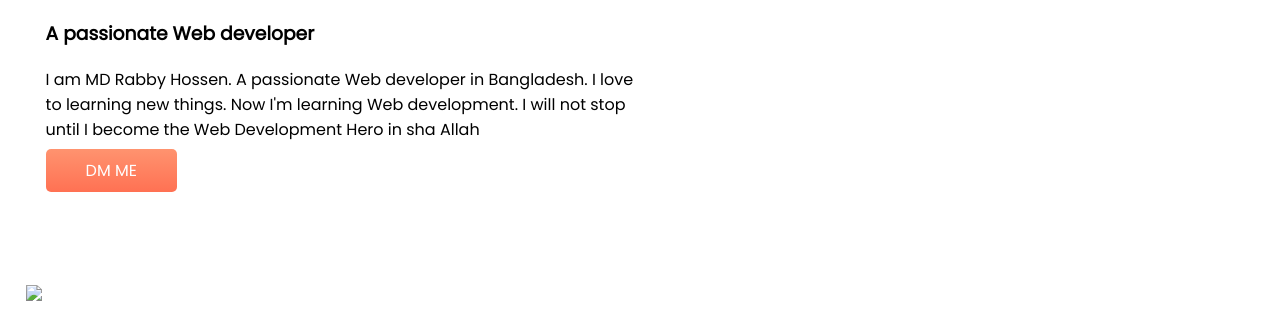
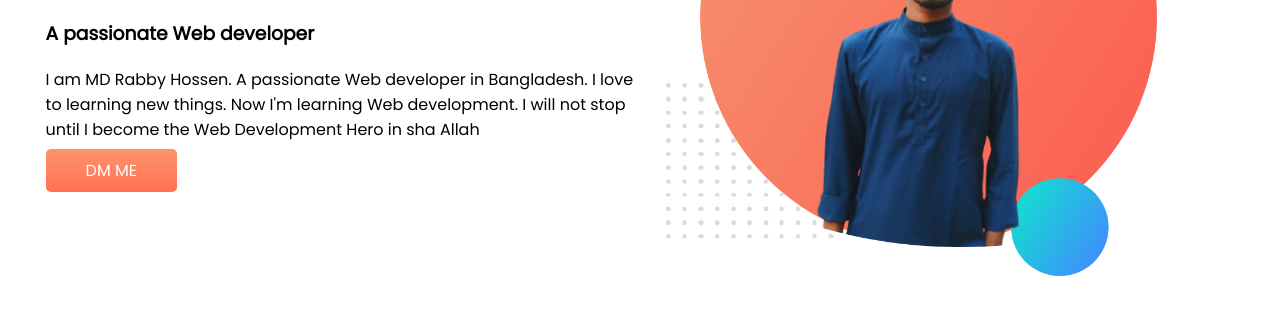
Before and after one commit to FazleyBin-Mahbub/Portfolio, a plain HTML site: page index.html in a window 1280 px wide. Shown: the part 232-544 px from the top of the page. Drawn offline with Linux system fonts and the light colour scheme; files whose address does not match are found by name.

Commit message:
Image File added

```diff
--- a/index.html
+++ b/index.html
@@ -24,17 +24,17 @@
           to learning new things. Now I'm learning Web development. I will not
           stop until I become the Web Development Hero in sha Allah
         </p>
-        <a href="https://www.linkedin.com/in/mdrabbihossen2/" target="_black"
+        <a href="https://www.linkedin.com/in/mdrabbihossen2/" target="_blank"
           >DM ME</a
         >
       </div>
       <div class="first-container">
-        <img src="/Module 4 Practice/Images/rabby1.png" alt="" />
+        <img src="/Portfolio/Images/rabby1.png">
       </div>
     </section>
     <section class="flexible-container">
       <div class="second-container">
-        <img src="/Module 4 Practice/Images/rabby2.png" />
+        <img src="/Portfolio/Images/rabby2.png" />
       </div>
       <div class="second-container">
         <h1>Dream Big</h1>
```
